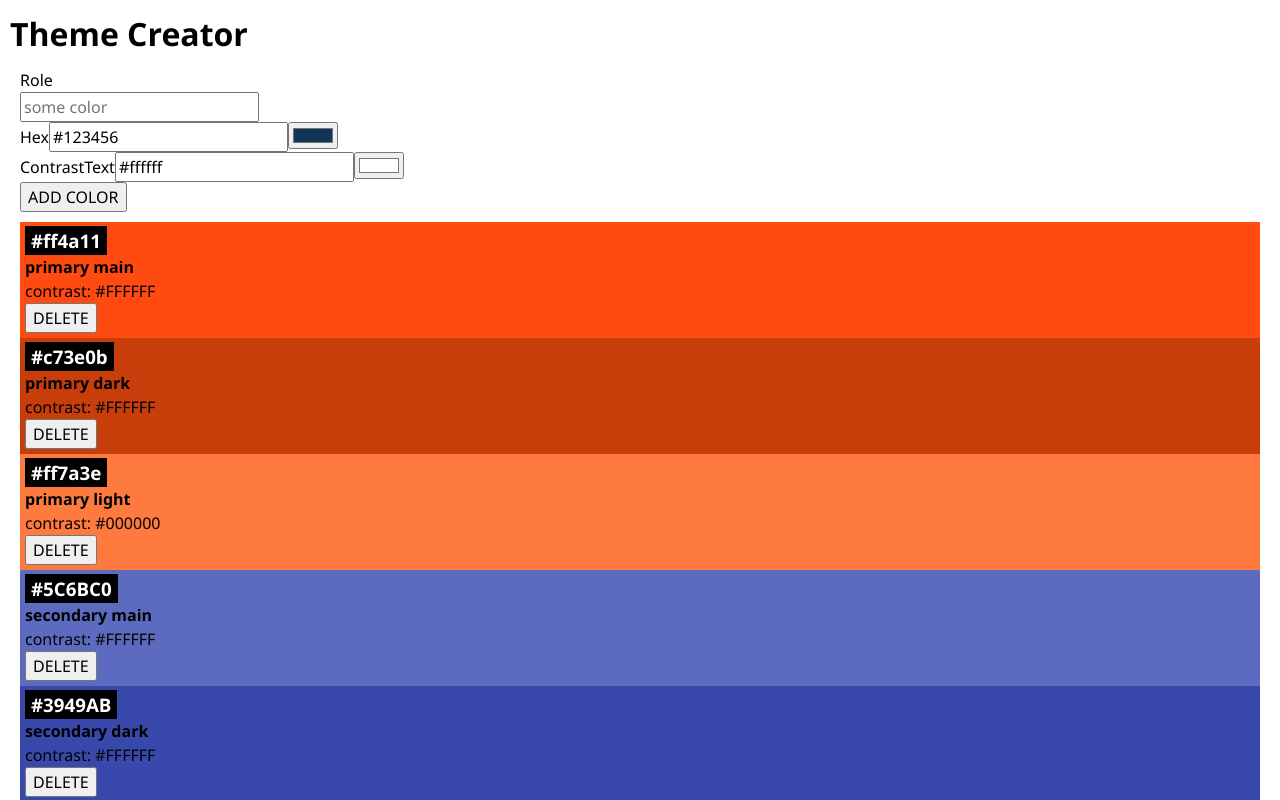
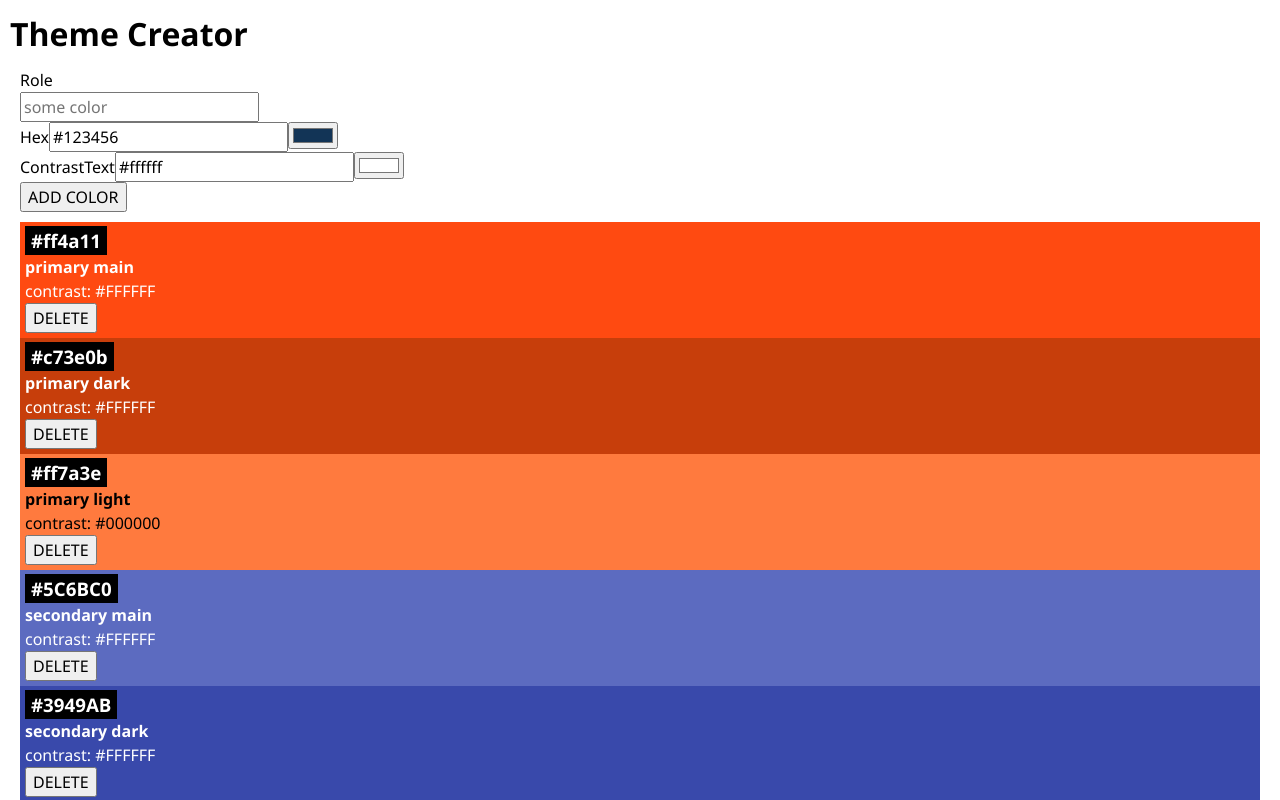
Before and after one commit to Sarahabidar/web-react-recap-project, a React (Vite) app: page / in a window 1280 px wide. Shown: the top 800 px of the page. Built offline with nearby package versions, Linux system fonts and the light colour scheme.

Commit message:
replace ContrastsText with contrastText and then Error is solved & constrastText button workedgit add .

```diff
--- a/src/Components/Color/Color.jsx
+++ b/src/Components/Color/Color.jsx
@@ -20,7 +20,7 @@ export default function Color({ color, onDelete }) {
       className="color-card"
       style={{
         background: color.hex,
-        color: color.contrastsText,
+        color: color.contrastText,
       }}
     >
       <h3 className="color-card-headline">{color.hex}</h3>
```
